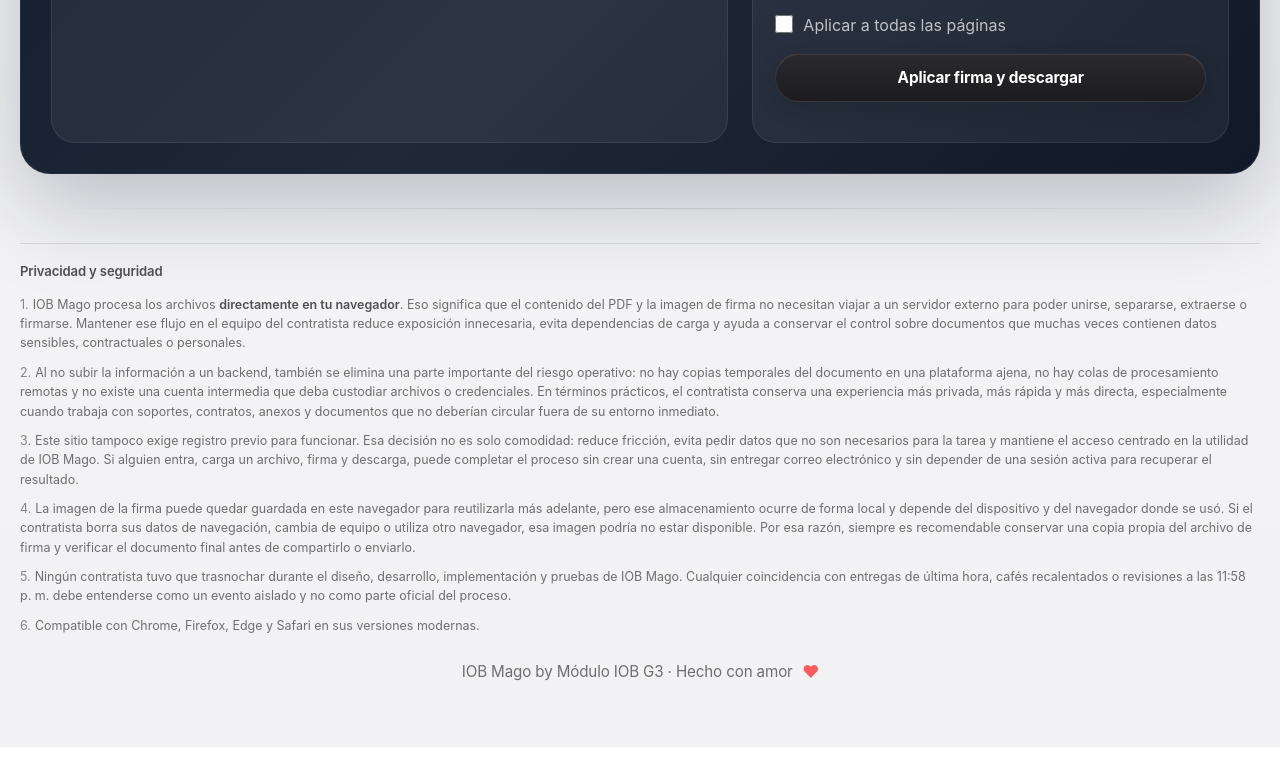
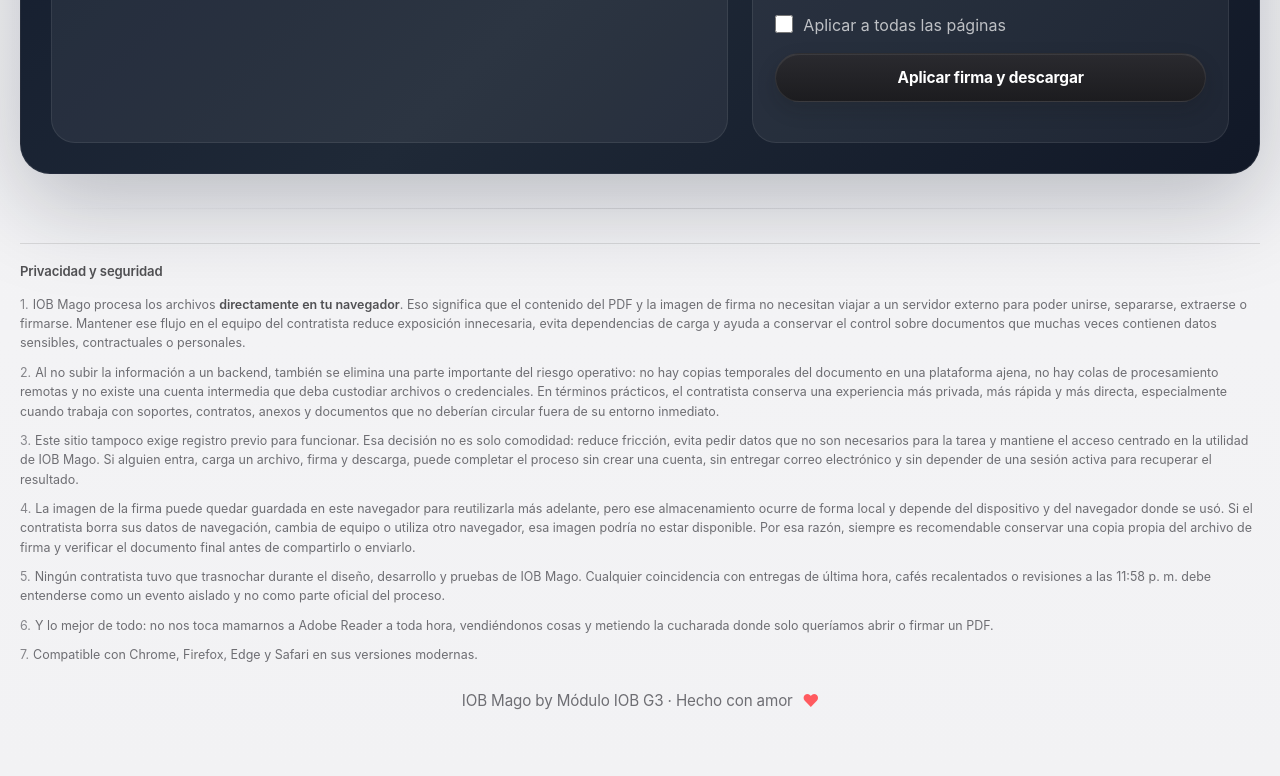
Before and after one commit to whs465/iob-mago, a plain HTML site: page index.html in a window 1280 px wide. Shown: the part 3222-3998 px from the top of the page. Before the commit the page ends 3969 px from the top, so only its background shows below. Drawn offline with nearby package versions, Linux system fonts and the light colour scheme; a script that the page names is missing.

Commit message:
en la juega

```diff
--- a/index.html
+++ b/index.html
@@ -1470,8 +1470,9 @@
                 <p><span class="info-note-number">2.</span>Al no subir la información a un backend, también se elimina una parte importante del riesgo operativo: no hay copias temporales del documento en una plataforma ajena, no hay colas de procesamiento remotas y no existe una cuenta intermedia que deba custodiar archivos o credenciales. En términos prácticos, el contratista conserva una experiencia más privada, más rápida y más directa, especialmente cuando trabaja con soportes, contratos, anexos y documentos que no deberían circular fuera de su entorno inmediato.</p>
                 <p><span class="info-note-number">3.</span>Este sitio tampoco exige registro previo para funcionar. Esa decisión no es solo comodidad: reduce fricción, evita pedir datos que no son necesarios para la tarea y mantiene el acceso centrado en la utilidad de IOB Mago. Si alguien entra, carga un archivo, firma y descarga, puede completar el proceso sin crear una cuenta, sin entregar correo electrónico y sin depender de una sesión activa para recuperar el resultado.</p>
                 <p><span class="info-note-number">4.</span>La imagen de la firma puede quedar guardada en este navegador para reutilizarla más adelante, pero ese almacenamiento ocurre de forma local y depende del dispositivo y del navegador donde se usó. Si el contratista borra sus datos de navegación, cambia de equipo o utiliza otro navegador, esa imagen podría no estar disponible. Por esa razón, siempre es recomendable conservar una copia propia del archivo de firma y verificar el documento final antes de compartirlo o enviarlo.</p>
-                <p><span class="info-note-number">5.</span>Ningún contratista tuvo que trasnochar durante el diseño, desarrollo, implementación y pruebas de IOB Mago. Cualquier coincidencia con entregas de última hora, cafés recalentados o revisiones a las 11:58 p. m. debe entenderse como un evento aislado y no como parte oficial del proceso.</p>
-                <p><span class="info-note-number">6.</span>Compatible con Chrome, Firefox, Edge y Safari en sus versiones modernas.</p>
+                <p><span class="info-note-number">5.</span>Ningún contratista tuvo que trasnochar durante el diseño, desarrollo y pruebas de IOB Mago. Cualquier coincidencia con entregas de última hora, cafés recalentados o revisiones a las 11:58 p. m. debe entenderse como un evento aislado y no como parte oficial del proceso.</p>
+                <p><span class="info-note-number">6.</span>Y lo mejor de todo: no nos toca mamarnos a Adobe Reader a toda hora, vendiéndonos cosas y metiendo la cucharada donde solo queríamos abrir o firmar un PDF.</p>
+                <p><span class="info-note-number">7.</span>Compatible con Chrome, Firefox, Edge y Safari en sus versiones modernas.</p>
             </div>
         </div>
 
```
